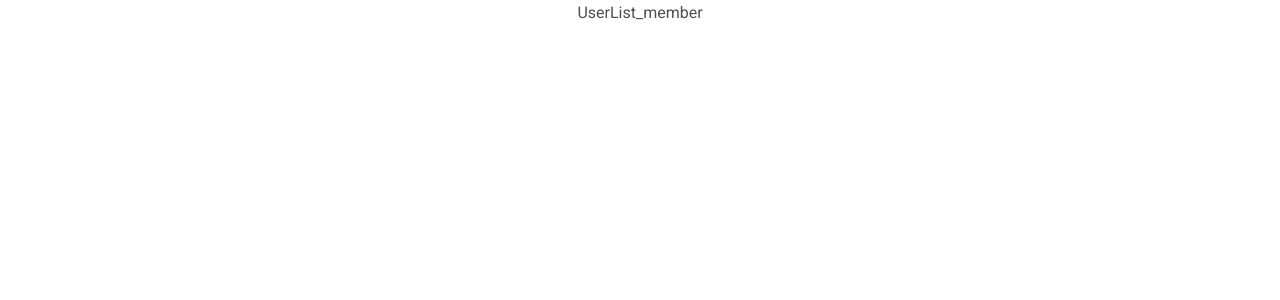
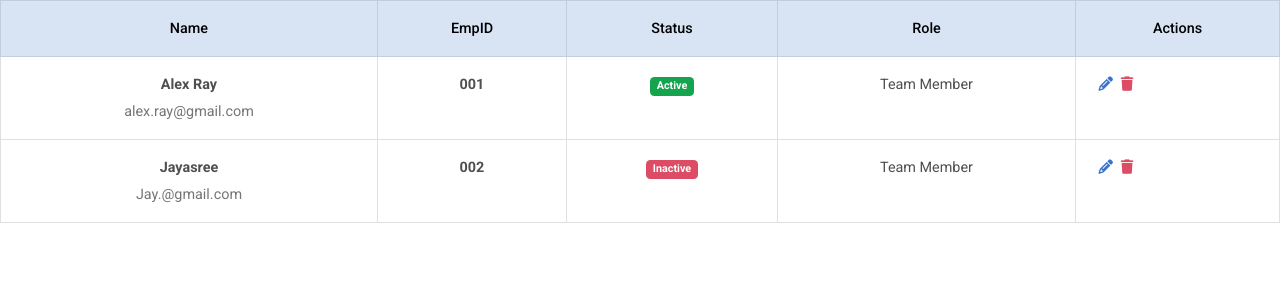
Before and after one commit to iamneo-production/ab02d132-02a5-424d-8aef-c7db376961c6, a React (Create React App) app in the folder reactapp/: page / in a window 1280 px wide. Shown: the top 300 px of the page. Built offline with nearby package versions, Linux system fonts and the light colour scheme.

Commit message:
First commit

```diff
--- a/reactapp/src/App.js
+++ b/reactapp/src/App.js
@@ -1,15 +1,12 @@
+import React from 'react';
+// import UserForm from './components/UserForm';
+import UserList from './components/UserList';
 
-import './App.css';
-// import UserForm from './components/UserForm';
-import UserList_member from './components/UserList_member';
-function App() {
-
+export default function App() {
   return (
-    <div className="App">
-     {/* <UserForm/> */}
-     <UserList_member/>
+    <div>
+      {/* <UserForm/> */}
+      <UserList/>
     </div>
   );
 }
-
-export default App;
--- /dev/null
+++ b/reactapp/src/components/UserList.js
@@ -0,0 +1,87 @@
+import React from 'react'
+
+function UserList() {
+  return (
+    <table className="table table-bordered">
+      <thead className="table-primary">
+        <tr>
+          <th scope="col">
+            <center>Name</center>
+          </th>
+          <th scope="col">
+            <center>EmpID</center>
+          </th>
+          <th scope="col">
+            <center>Status</center>
+          </th>
+          <th scope="col">
+            <center>Role</center>
+          </th>
+          <th scope="col">
+            <center>Actions</center>
+          </th>
+        </tr>
+      </thead>
+      <tbody>
+        <tr>
+          <td>
+            <center>
+              <p className="fw-bold mb-1">Alex Ray</p>
+              <p className="text-muted mb-0">alex.ray@gmail.com</p>
+            </center>
+          </td>
+          <td>
+            <center>
+              <p className="fw-bold mb-1">001</p>
+            </center>
+          </td>
+          <td>
+            <center>
+              <span className="badge bg-success">
+                <center>Active</center>
+              </span>
+            </center>
+          </td>
+          <td>
+            <center>Team Member</center>
+          </td>
+          <td>
+            <div>
+              <i className="fas fa-pencil-alt text-primary me-2"></i>
+              <i className="fas fa-trash text-danger"></i>
+            </div>
+          </td>
+        </tr>
+        <tr>
+          <td>
+            <center>
+              <p className="fw-bold mb-1">Jayasree</p>
+              <p className="text-muted mb-0">Jay.@gmail.com</p>
+            </center>
+          </td>
+          <td>
+            <center>
+              <p className="fw-bold mb-1">002</p>
+            </center>
+          </td>
+          <td>
+            <center>
+              <span className="badge bg-danger">Inactive</span>
+            </center>
+          </td>
+          <td>
+            <center>Team Member</center>
+          </td>
+          <td>
+            <div>
+              <i className="fas fa-pencil-alt text-primary me-2"></i>
+              <i className="fas fa-trash text-danger"></i>
+            </div>
+          </td>
+        </tr>
+      </tbody>
+    </table>
+  )
+}
+
+export default UserList
--- a/reactapp/src/components/UserList_member.js
+++ /dev/null
@@ -1,9 +0,0 @@
-import React from 'react'
-
-function UserList_member() {
-  return (
-    <div>UserList_member</div>
-  )
-}
-
-export default UserList_member
```
